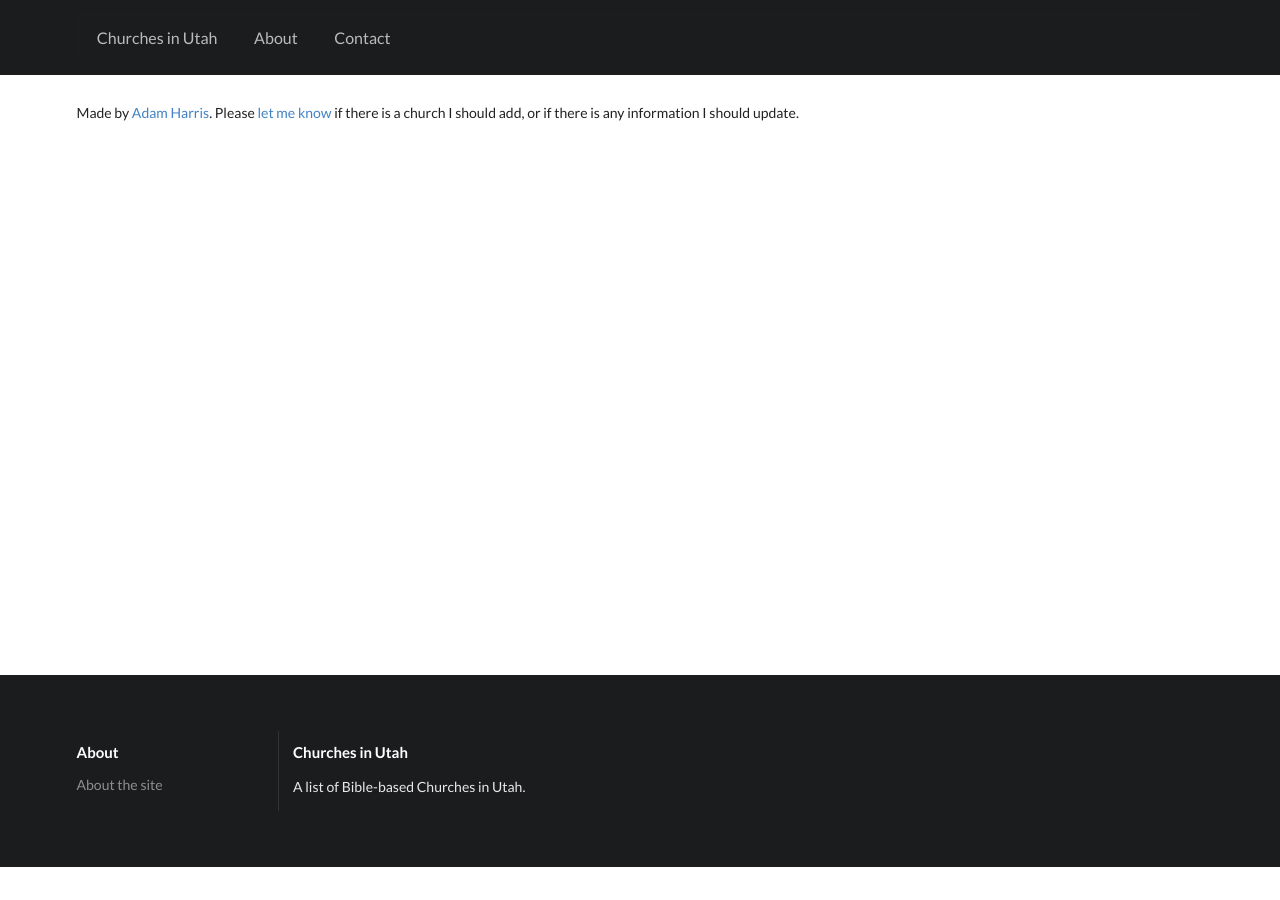
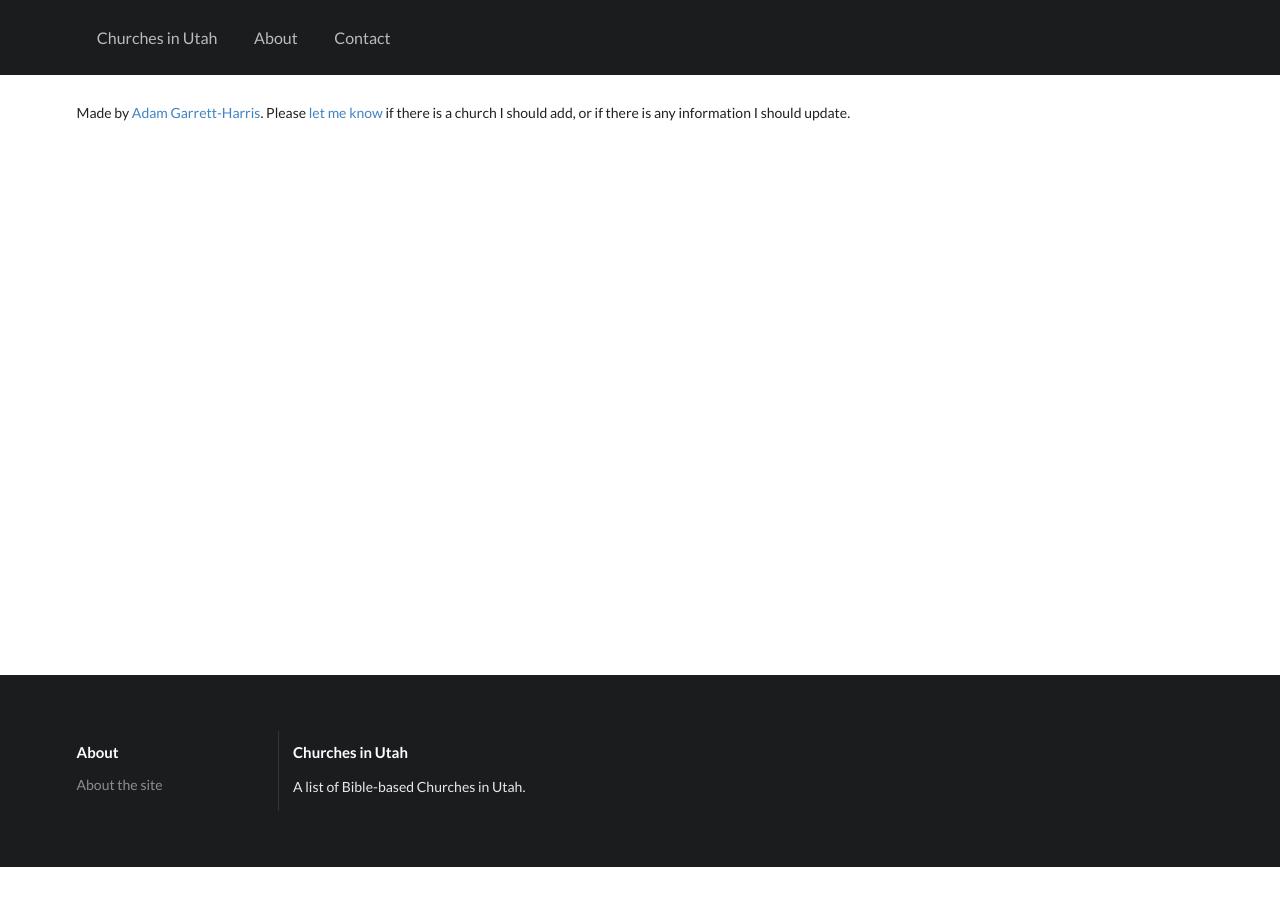
Before and after one commit to agarrharr/churchesinutah, a Jekyll site: the page built from about/index.html, in a window 1280 px wide. Built offline with Jekyll 4.4.1, drawn with Linux system fonts in a browser that asks for light colours.

Commit message:
Update name

```diff
--- a/about/index.html
+++ b/about/index.html
@@ -1,4 +1,4 @@
 ---
 ---
 
-Made by <a href="https://twitter.com/adamCoder">Adam Harris</a>. Please <a href="{{site.baseurl}}/contact/">let me know</a> if there is a church I should add, or if there is any information I should update.
+Made by <a href="https://twitter.com/agarrharr">Adam Garrett-Harris</a>. Please <a href="{{site.baseurl}}/contact/">let me know</a> if there is a church I should add, or if there is any information I should update.
--- a/bower.json
+++ b/bower.json
@@ -2,7 +2,7 @@
   "name": "churchesinutah.com",
   "version": "0.0.0",
   "authors": [
-    "Adam Harris <aharris88@gmail.com>"
+    "Adam Garrett-Harris <agarrharr@users.noreply.github.com>"
   ],
   "license": "MIT",
   "dependencies": {
```
